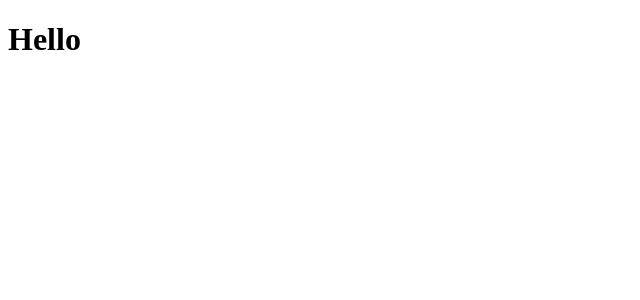
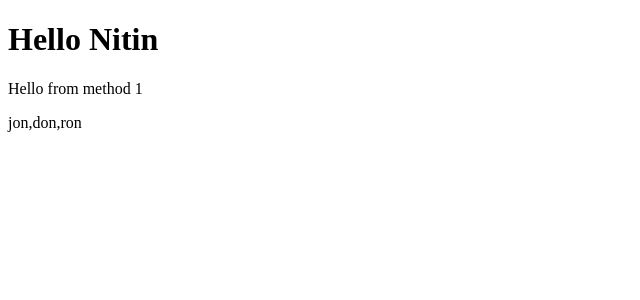
Before and after one commit to nitin98up/my-app1, an Angular app: page / in a window 1280 px wide. Shown: the top 300 px of the page, without its empty margins (0-640 px from the left). Built offline with nearby package versions, Linux system fonts and the light colour scheme.

Commit message:
interpolation

```diff
--- a/src/app/app.component.html
+++ b/src/app/app.component.html
@@ -1 +1,5 @@
-<h1>Hello</h1>
+<h1>Hello {{name}}</h1>
+
+<p>{{getName(1)}}</p>
+
+<p>{{empList}}</p>
--- a/src/app/app.component.ts
+++ b/src/app/app.component.ts
@@ -7,4 +7,14 @@ import { Component } from '@angular/core';
 })
 export class AppComponent {
   title = 'my-app1';
+  name: string="Nitin";
+  empList:string[]=['jon','don','ron'];
+  getName(data: number): string{
+    if(data === 1)
+    {
+    return 'Hello from method 1';
+    } else{
+    return this.name;
+    }
+    }
 }
--- a/src/app/app.module.ts
+++ b/src/app/app.module.ts
@@ -2,10 +2,12 @@ import { NgModule } from '@angular/core';
 import { BrowserModule } from '@angular/platform-browser';
 
 import { AppComponent } from './app.component';
+import { LoginComponent } from './login/login.component';
 
 @NgModule({
   declarations: [
-    AppComponent
+    AppComponent,
+    LoginComponent
   ],
   imports: [
     BrowserModule
--- /dev/null
+++ b/src/app/login/login.component.html
@@ -0,0 +1 @@
+<p>login works!</p>
```
Also changed, not shown: src/app/login/login.component.ts (added, +10 -0 lines), src/app/login/login.component.css (added), 2 other files (tests, documents, lock files or other folders).
